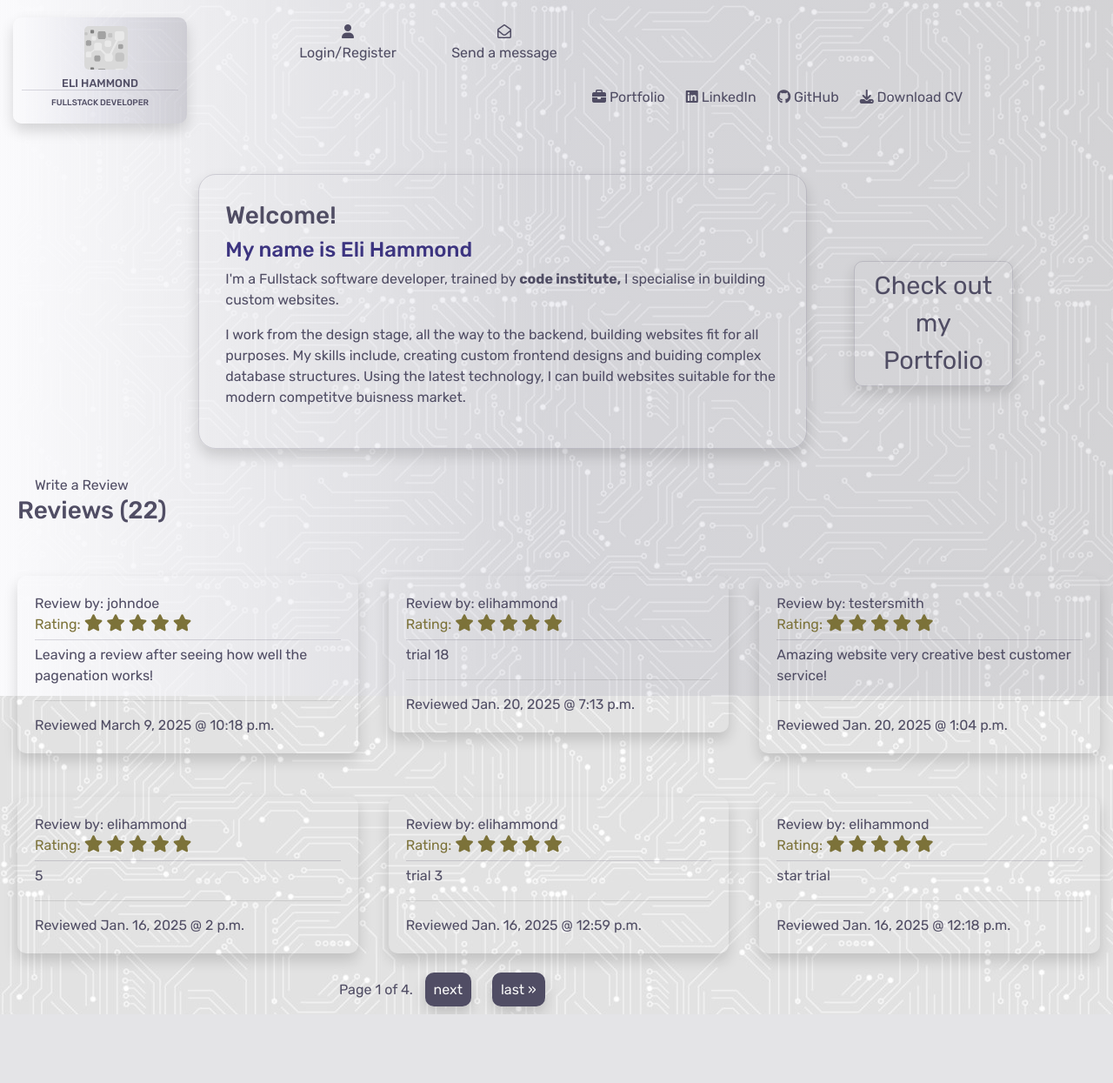
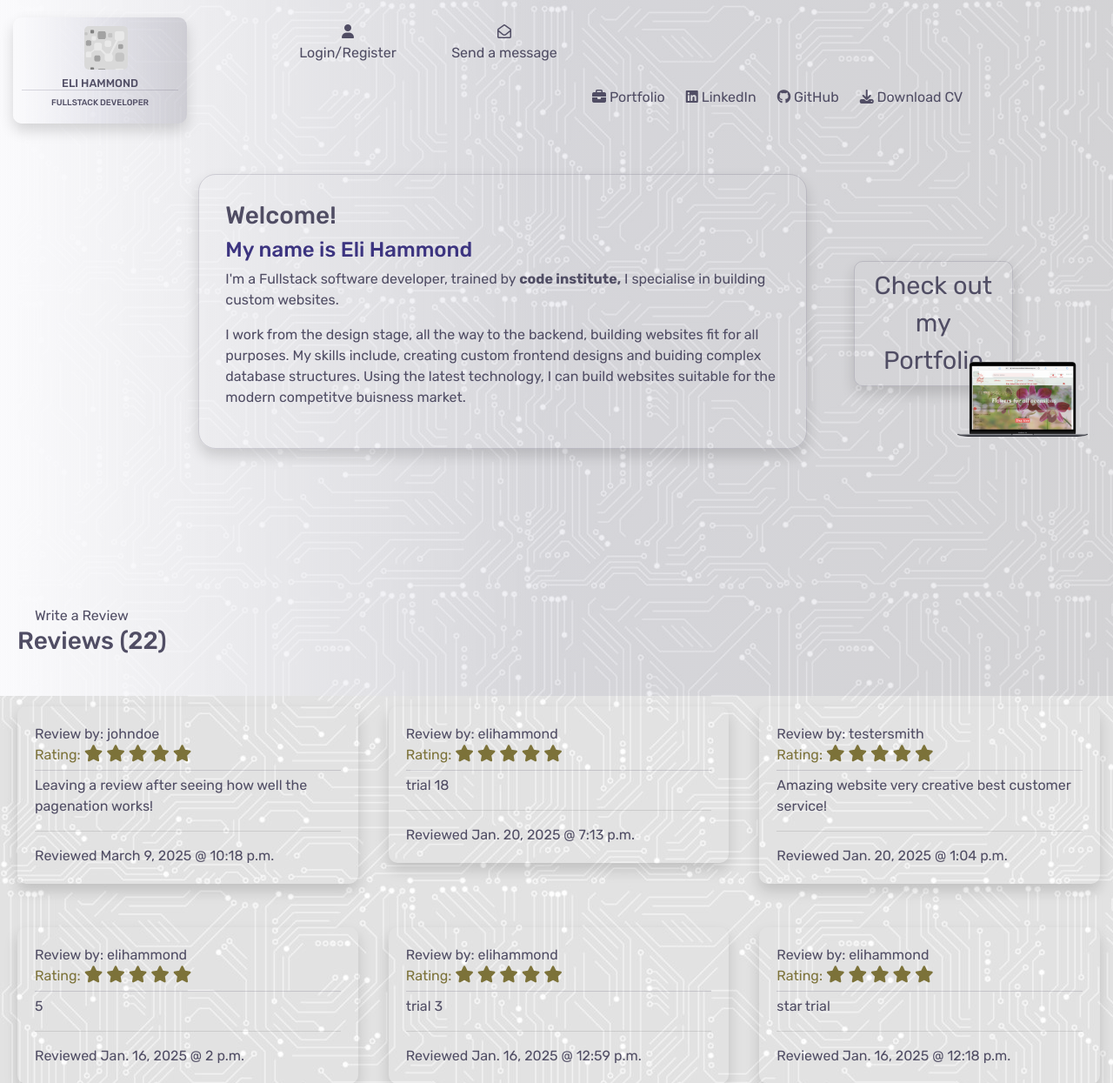
Before and after one commit to e-h-dev/e_hammond, a Django app: page / in a window 1280 px wide. Shown: the top 1245 px of the page at 87% size. Before the commit the page ends 1166 px from the top, so only its background shows below. Run offline with Django 3.2, Linux system fonts and the light colour scheme; data comes from the database, SQL or seed files in the repository; both versions use the stored data as it was after the commit; some libraries are stand-ins or nearby versions.

Commit message:
Update database info

```diff
--- a/e_hammond/settings.py
+++ b/e_hammond/settings.py
@@ -106,7 +106,7 @@ ACCOUNT_EMAIL_REQUIRED = True
 ACCOUNT_EMAIL_VERIFICATION = 'none'
 ACCOUNT_SIGNUP_EMAIL_ENTER_TWICE = True
 ACCOUNT_USERNAME_MIN_LENGTH = 4
-LOGIN_URL = '/accounts/login/'
+LOGIN_URL = '/sign_in/sign_in'
 LOGIN_REDIRECT_URL = '/'
 
 WSGI_APPLICATION = 'e_hammond.wsgi.application'
@@ -123,7 +123,7 @@ DATABASES = {
 }
 
 # DATABASES = {
-#     'default': dj_database_url.parse(os.environ.get("DB_URL"))
+#     'default': dj_database_url.parse(os.environ.get("DATABASE_URL"))
 # }
 
 
--- a/home/templates/home/index.html
+++ b/home/templates/home/index.html
@@ -29,6 +29,9 @@
             <div class="btn portfolio-btn portfolio-btn-md shadow"><a href="{% url 'portfolio' %}">Check out my Portfolio</a></div>
         </div>
         <div class="col-4"></div>
+    </div>
+    <div class="row floating-pic">
+        <div class="pic-changer"></div>
     </div>
     <div class="row">
         <div class="col-6 review-section">
--- a/static/css/base.css
+++ b/static/css/base.css
@@ -365,6 +365,53 @@ li a:hover{
 .portfolio-btn:hover{
   background-color: #f9f9f9;
 }
+
+.floating-pic{
+  position: relative;
+  z-index: 2;
+  top:-100px;
+  bottom:0px;
+  /* height:250px;
+  width: auto; */
+  /* background-color: pink;
+  display: none; */
+}
+
+.pic-changer{
+  height:150px;
+  width:150px;
+  position: relative;
+  /* left:40%; */
+  background-size: contain;
+  background-repeat: no-repeat;
+  animation:slide 10s linear;
+}
+
+@keyframes slide{
+  25% {
+    background-image: url('/media/country_hotel_home_rUfhsKG.png');
+    left:20%;
+  }
+
+  50%{
+    background-image: url('/media/what_the_capital_BptLmHt.png');
+    left:50%;
+  }
+
+  70% {
+    background-image: url('/media/trip_discoverer_home_r4ivIbg.png');
+    left:70%;
+  }
+  90% {
+    background-image: url('/media/desktop-home_IwGm8yg.png');
+    left:90%;
+  }
+
+  100%{
+    display:none;
+  }
+}
+
 
 .review-section{
   position: relative;
```
Also changed, not shown: db.sqlite3.
